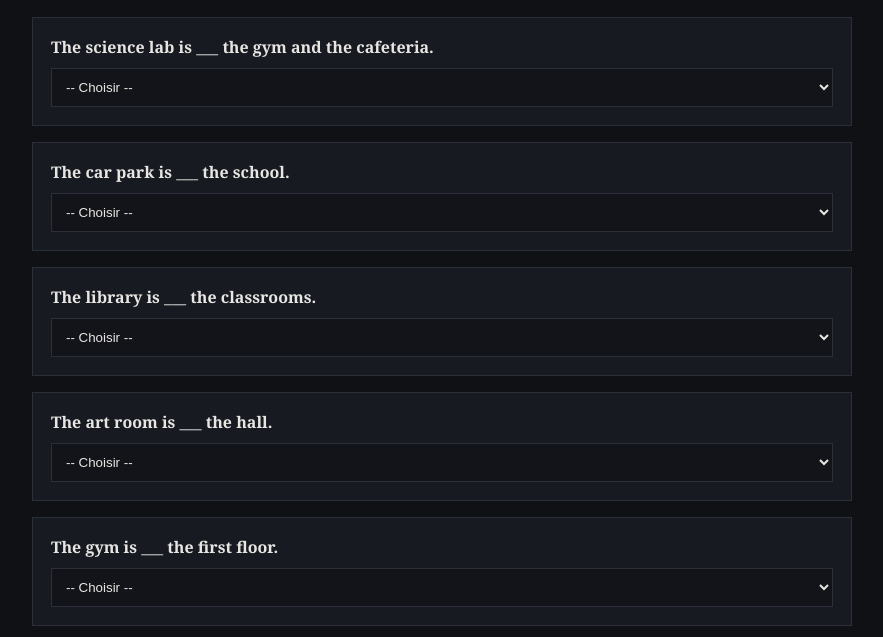
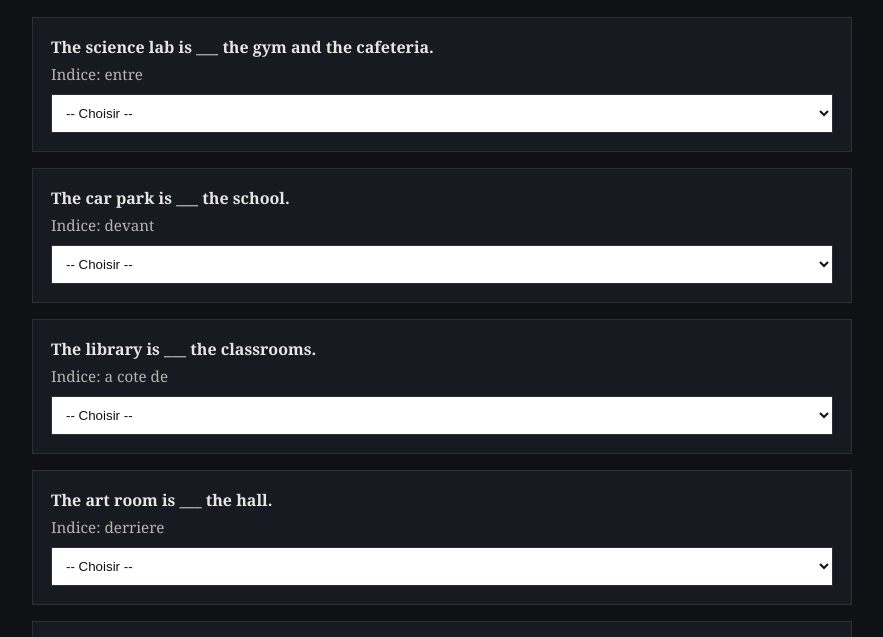
Before and after one commit to vbx/education, a website: page exercises/Anglais/prepositions-lieu.html in a window 1280 px wide. Shown: the part 128-765 px from the top of the page, without its empty margins (198-1081 px from the left). Drawn offline with Linux system fonts and the light colour scheme.

Commit message:
white background select + notice in french for preposition

```diff
--- a/exercises/Anglais/prepositions-lieu.html
+++ b/exercises/Anglais/prepositions-lieu.html
@@ -32,12 +32,13 @@
         padding: 18px;
         margin-bottom: 16px;
       }
+      .hint { color: var(--muted); margin-top: 6px; font-size: 0.95rem; }
       select {
         width: 100%;
         padding: 10px;
         border: 1px solid var(--border);
-        background: #121419;
-        color: var(--ink);
+        background: #ffffff;
+        color: #111111;
         margin-top: 10px;
       }
       .feedback { color: var(--muted); margin-top: 8px; }
@@ -47,8 +48,8 @@
         padding: 10px 14px;
         font-size: 1rem;
         border: 1px solid var(--border);
-        background: #121419;
-        color: var(--ink);
+        background: #ffffff;
+        color: #111111;
         cursor: pointer;
       }
       button:hover { border-color: var(--accent); }
@@ -66,22 +67,27 @@
     <main>
       <div class="card">
         <strong id="q1-label"></strong>
+        <div class="hint" id="q1-hint"></div>
         <select id="q1"></select>
       </div>
       <div class="card">
         <strong id="q2-label"></strong>
+        <div class="hint" id="q2-hint"></div>
         <select id="q2"></select>
       </div>
       <div class="card">
         <strong id="q3-label"></strong>
+        <div class="hint" id="q3-hint"></div>
         <select id="q3"></select>
       </div>
       <div class="card">
         <strong id="q4-label"></strong>
+        <div class="hint" id="q4-hint"></div>
         <select id="q4"></select>
       </div>
       <div class="card">
         <strong id="q5-label"></strong>
+        <div class="hint" id="q5-hint"></div>
         <select id="q5"></select>
       </div>
       <div class="actions">
@@ -98,30 +104,35 @@
             label: "The library is ___ the cafeteria and the gym.",
             options: ["between", "under", "behind", "on"],
             answer: "between",
+            french: "entre",
             explain: "Between s'utilise pour deux lieux: entre A et B.",
           },
           {
             label: "The playground is ___ the school.",
             options: ["in front of", "under", "between", "behind"],
             answer: "in front of",
+            french: "devant",
             explain: "In front of = devant, opposite de behind.",
           },
           {
             label: "The gym is ___ the library.",
             options: ["next to", "behind", "in", "on"],
             answer: "next to",
+            french: "a cote de",
             explain: "Next to = a cote de.",
           },
           {
             label: "The car park is ___ the school building.",
             options: ["behind", "on", "between", "under"],
             answer: "behind",
+            french: "derriere",
             explain: "Behind = derriere.",
           },
           {
             label: "The art room is ___ the first floor.",
             options: ["on", "under", "between", "in front of"],
             answer: "on",
+            french: "sur",
             explain: "On the first floor: on + etage.",
           },
         ],
@@ -130,30 +141,35 @@
             label: "The cafeteria is ___ the gym and the library.",
             options: ["between", "under", "behind", "on"],
             answer: "between",
+            french: "entre",
             explain: "Between s'utilise pour deux lieux.",
           },
           {
             label: "The main entrance is ___ the school.",
             options: ["in front of", "under", "between", "behind"],
             answer: "in front of",
+            french: "devant",
             explain: "In front of = devant.",
           },
           {
             label: "The music room is ___ the art room.",
             options: ["next to", "behind", "in", "on"],
             answer: "next to",
+            french: "a cote de",
             explain: "Next to = a cote de.",
           },
           {
             label: "The stadium is ___ the school.",
             options: ["behind", "on", "between", "under"],
             answer: "behind",
+            french: "derriere",
             explain: "Behind = derriere.",
           },
           {
             label: "The library is ___ the ground floor.",
             options: ["on", "under", "between", "in front of"],
             answer: "on",
+            french: "sur",
             explain: "On + floor.",
           },
         ],
@@ -162,30 +178,35 @@
             label: "The science lab is ___ the gym and the cafeteria.",
             options: ["between", "under", "behind", "on"],
             answer: "between",
+            french: "entre",
             explain: "Between = entre deux lieux.",
           },
           {
             label: "The car park is ___ the school.",
             options: ["in front of", "under", "between", "behind"],
             answer: "in front of",
+            french: "devant",
             explain: "In front of = devant.",
           },
           {
             label: "The library is ___ the classrooms.",
             options: ["next to", "behind", "in", "on"],
             answer: "next to",
+            french: "a cote de",
             explain: "Next to = a cote de.",
           },
           {
             label: "The art room is ___ the hall.",
             options: ["behind", "on", "between", "under"],
             answer: "behind",
+            french: "derriere",
             explain: "Behind = derriere.",
           },
           {
             label: "The gym is ___ the first floor.",
             options: ["on", "under", "between", "in front of"],
             answer: "on",
+            french: "sur",
             explain: "On + floor.",
           },
         ],
@@ -201,6 +222,13 @@
         document.getElementById("q3-label"),
         document.getElementById("q4-label"),
         document.getElementById("q5-label"),
+      ];
+      const hints = [
+        document.getElementById("q1-hint"),
+        document.getElementById("q2-hint"),
+        document.getElementById("q3-hint"),
+        document.getElementById("q4-hint"),
+        document.getElementById("q5-hint"),
       ];
       const selects = [
         document.getElementById("q1"),
@@ -225,6 +253,7 @@
         series.textContent = `Serie ${index + 1}/3`;
         sets[index].forEach((item, i) => {
           labels[i].textContent = item.label;
+          hints[i].textContent = `Indice: ${item.french}`;
           selects[i].dataset.answer = item.answer;
           selects[i].dataset.explain = item.explain;
           selects[i].innerHTML = "";
```
Also changed, not shown: exercises/Anglais/presenter-3e-personne.html (+4 -4 lines), exercises/Anglais/reponses-completes-breves.html (+4 -4 lines), exercises/Anglais/there-is-are.html (+4 -4 lines), exercises/Anglais/wh-yes-no.html (+4 -4 lines).
